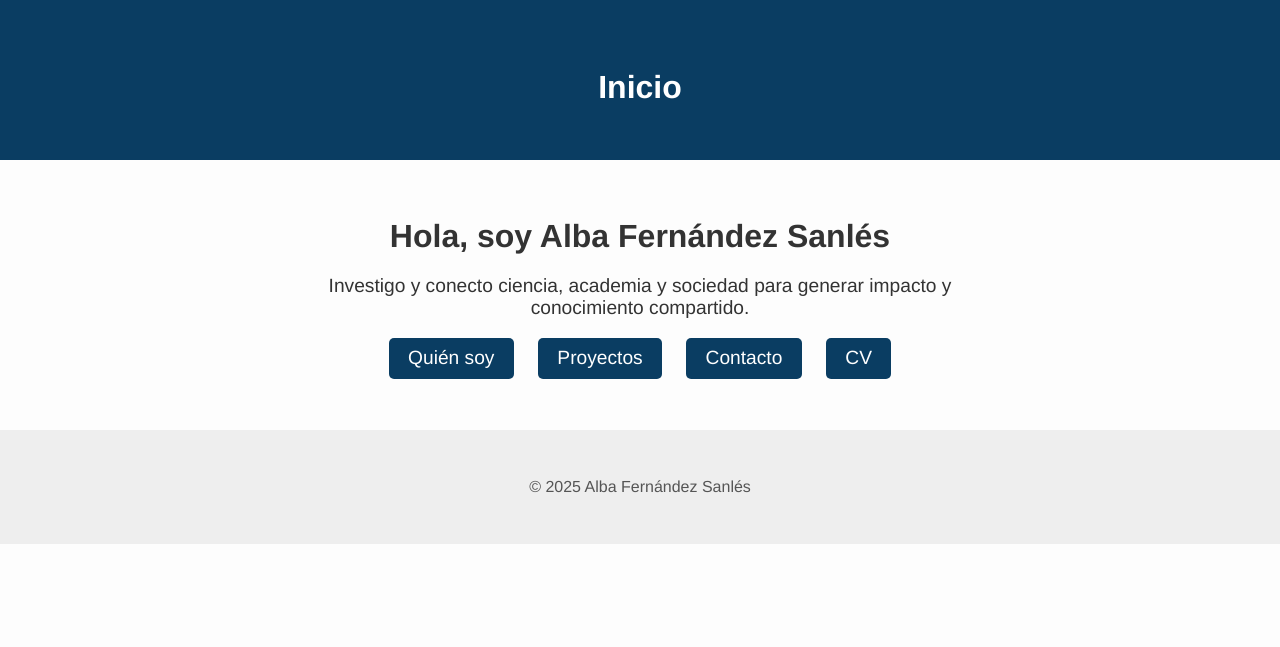
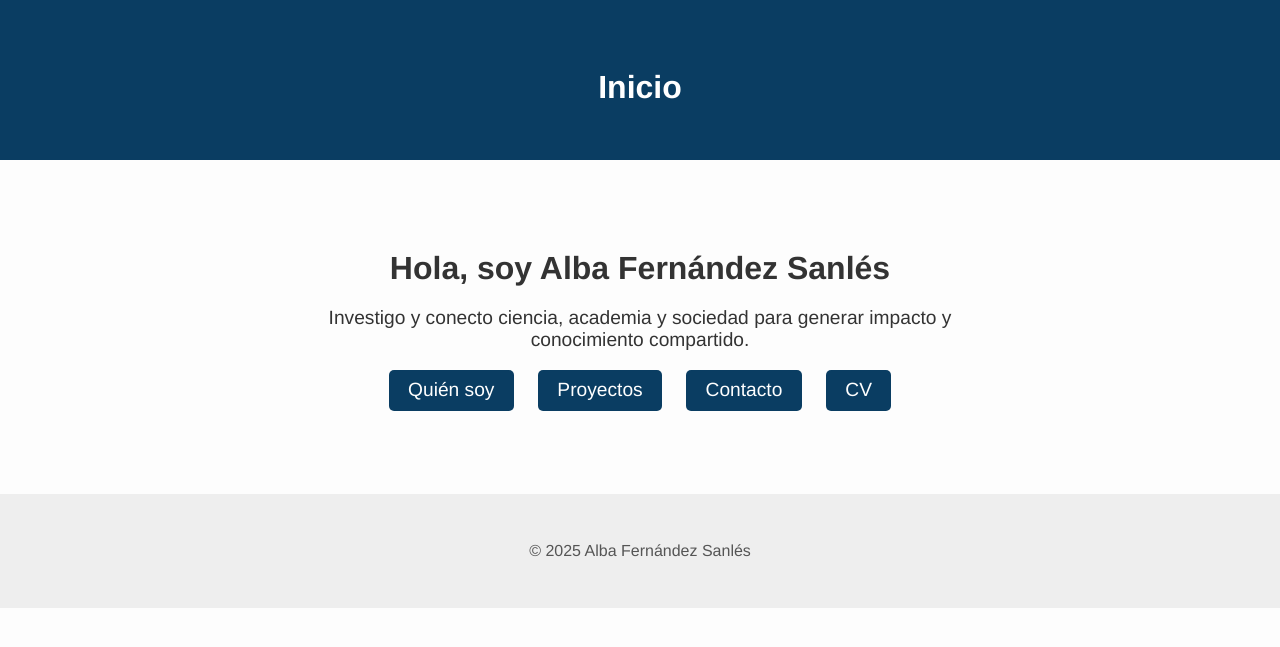
Before and after one commit to albafsanles/albafsanles.github.io, a Jekyll site: the page built from index.md, in a window 1280 px wide. Shown: the top 647 px of the page. Built offline with Jekyll 4.4.1, drawn with Linux system fonts in a browser that asks for light colours.

Commit message:
Update style.css

```diff
--- a/assets/css/style.css
+++ b/assets/css/style.css
@@ -1,4 +1,43 @@
-/* Solo para páginas con layout projects */
+/* Estilos generales (para todas las páginas) */
+body {
+    font-family: "Helvetica Neue", sans-serif;
+    margin: 0;
+    padding: 0;
+    background: #fdfdfd;
+    color: #333;
+}
+
+header {
+    background: #0a3d62;
+    color: white;
+    padding: 1.5em 1em;
+    text-align: center;
+}
+
+header nav a {
+    color: white;
+    margin: 0 1em;
+    text-decoration: none;
+}
+
+main {
+    max-width: 800px;
+    margin: 2em auto;
+    padding: 0 1em;
+}
+
+footer {
+    background: #eee;
+    color: #555;
+    text-align: center;
+    padding: 2em 1em;
+    margin-top: 2em;
+}
+
+/* ==============================
+   Estilos exclusivos para proyectos
+   Solo se aplican a body con clase "projects"
+   ============================== */
 body.projects details {
     margin-bottom: 1em;
     padding: 0.5em;
@@ -10,4 +49,10 @@ body.projects details {
 body.projects summary {
     font-weight: bold;
     cursor: pointer;
+    outline: none;
 }
+
+/* Quitar el marcador por defecto en Chrome/Safari */
+body.projects summary::-webkit-details-marker {
+    display: none;
+}
```
